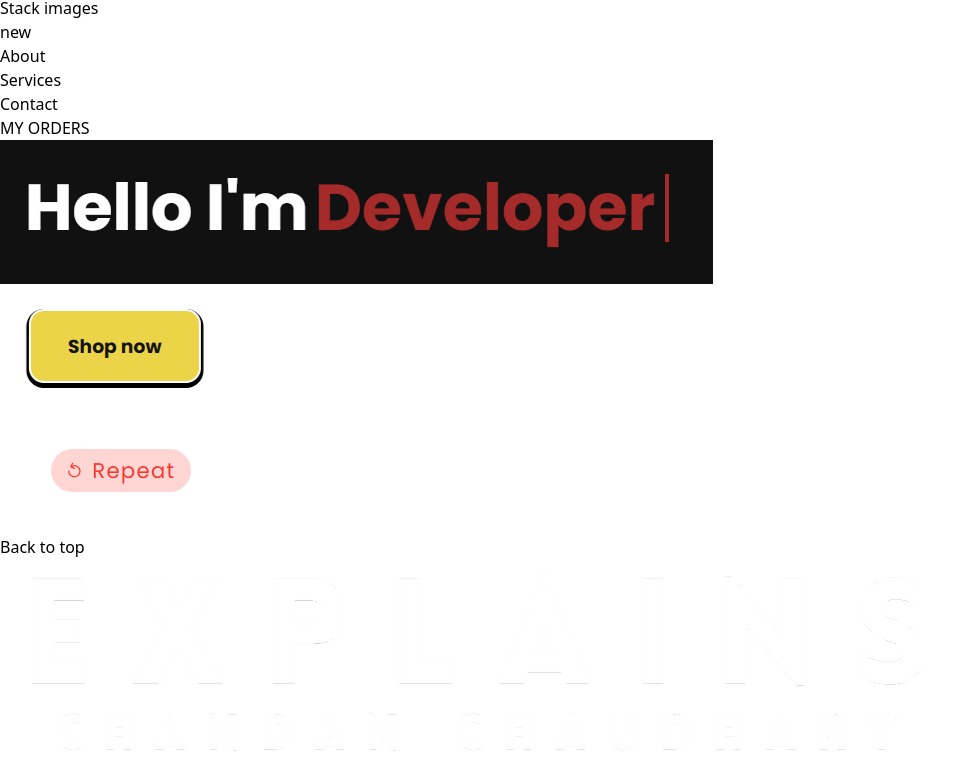
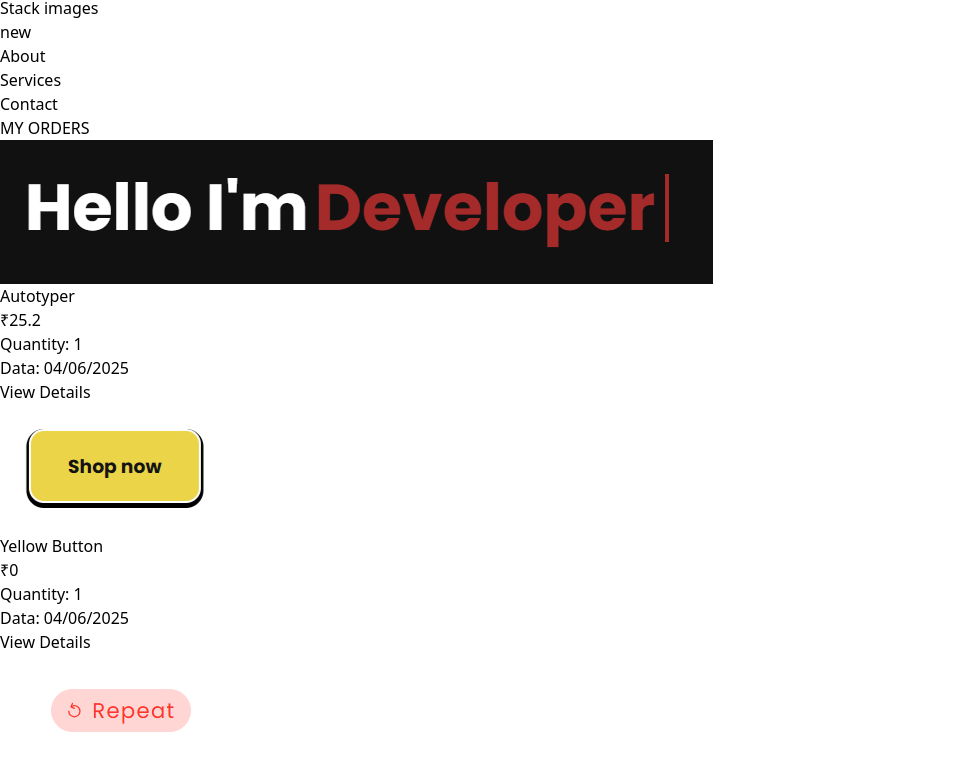
Before and after one commit to Chandan-Badge/C2Explains-ChandanChaudhary, a React (Vite) app in the folder Frontend/: page /orders in a window 1280 px wide. Shown: the part 4856-5626 px from the top of the page, without its empty margins (0-979 px from the left). Built offline with nearby package versions, Linux system fonts and the light colour scheme.

Commit message:
Improvement 31

```diff
--- a/Frontend/src/components/navbar.jsx
+++ b/Frontend/src/components/navbar.jsx
@@ -9,6 +9,7 @@ function Navbar() {
 
     const [visible, setVisible] = useState(false);
     const {showSearch, setShowSearch, searchBtn, setSearchBtn, getCartCount} = useContext(ShopContext);
+    const {navigate} = useContext(ShopContext);
 
     // const [searchBtn, setSearchBtn] = useState(true);
 
@@ -178,7 +179,7 @@ function Navbar() {
           <div className={`group-hover:block hidden {profile} dropdown-menu -right-5 pt-4 absolute`}>
             <div className='bg-[#0d1224] text-gray-300 rounded border border-[#b6bee5]/50 flex flex-col gap-2 w-36 px-3 py-4'>
               <p className='cursor-pointer hover:text-[#fff] hover:bg-gray-700/50 px-4 py-1 rounded transition-all ease-in-out duration-200'>My Profile</p>
-              <p className='cursor-pointer hover:text-[#fff] hover:bg-gray-700/50 px-4 py-1 rounded transition-all ease-in-out duration-200'>Orders</p>
+              <p onClick={() => navigate("/orders")} className='cursor-pointer hover:text-[#fff] hover:bg-gray-700/50 px-4 py-1 rounded transition-all ease-in-out duration-200'>Orders</p>
               <p className='cursor-pointer text-red-500 hover:text-[#fff] hover:bg-red-700 px-4 py-1 rounded transition-all ease-in-out duration-200'>Logout</p>
             </div>
           </div>
--- a/Frontend/src/pages/Orders.jsx
+++ b/Frontend/src/pages/Orders.jsx
@@ -16,11 +16,23 @@ function Orders() {
       <div>
         {
           products.slice(1, 4).map((item, index) => (
-            <div key={index} className='py-4 border-t text-gray-300 flex flex-col md:flex-row md:items-center md:justify-between gap-4'>
+            <div key={index} className='py-4 border-b text-gray-300 flex flex-col md:flex-row md:items-center md:justify-between gap-4'>
               <div className='flex items-start gap-4 text-sm'>
                 <img src={item.image[0]} className='w-16 sm:w-20' alt="" />
+                <div>
+                  <p className='text-base sm:text-lg font-medium'>{item.name}</p>
+                  <div className='flex items-center gap-3 mt-2 text-base text-gray-300'>
+                    <p className='text-base'>{currency}{item.price}</p>
+                    <p>Quantity: 1</p>
+                  </div>
+
+                  <p className='mt-2'>Data: <span className='text-gray-400'>04/06/2025</span></p>
+                </div>
               </div>
 
+              <div>
+                <button className='text-sm bg-gray-800 hover:bg-gray-900 text-white px-8 py-3 border border-gray-500 transition-all duration-200 ease-in-out'>View Details</button>
+              </div>
             </div>
           ))
         }
```
